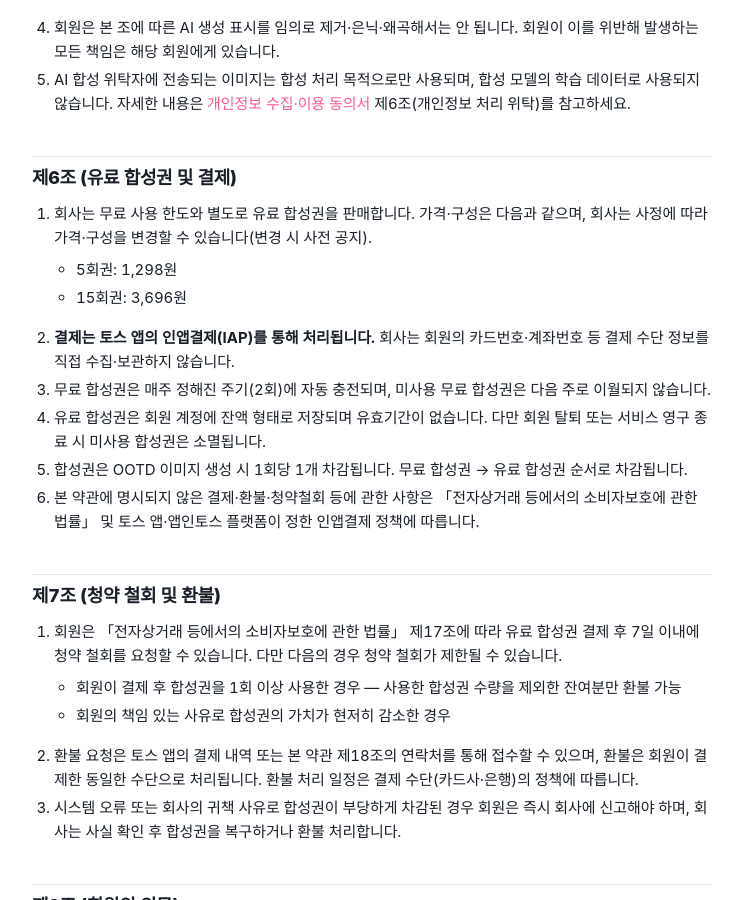
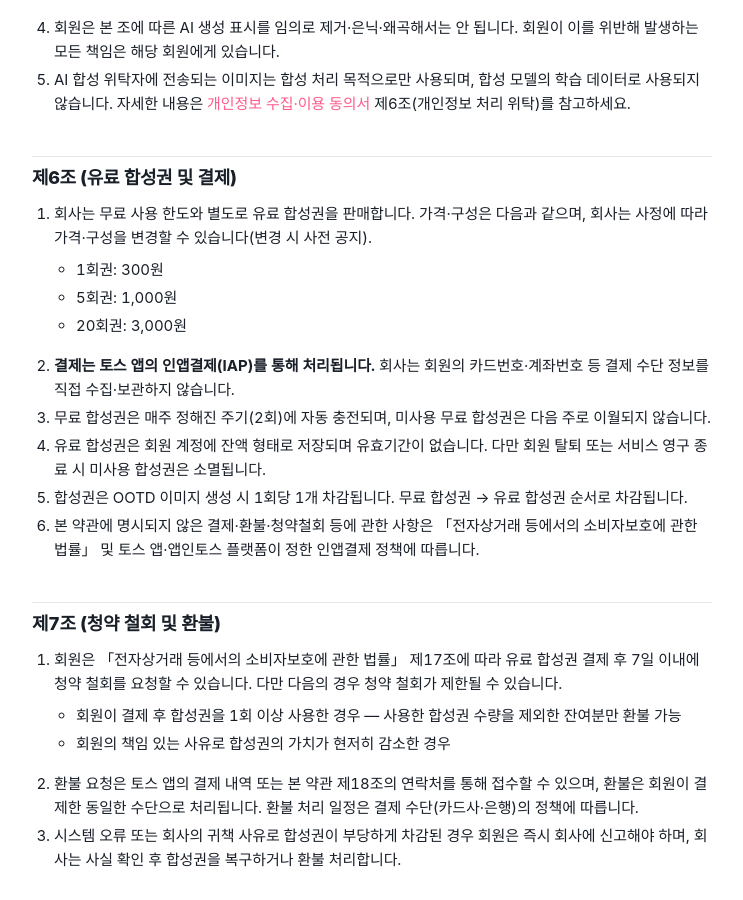
Before and after one commit to kimjaebeom98/pet-ootd-terms, a Jekyll site: the page built from terms.md, in a window 1280 px wide and 900 px high, scrolled down 1828 px. Shown: the whole window, without its empty margins (268-1011 px from the left). Built offline with Jekyll 4.4.1, drawn with Linux system fonts in a browser that asks for light colours; some web fonts are replaced.

Commit message:
IAP pricing: 3-tier (300/1000/3000 KRW)

```diff
--- a/terms.md
+++ b/terms.md
@@ -57,8 +57,9 @@ title: 멍냥오오티디 서비스 이용약관
 ## 제6조 (유료 합성권 및 결제)
 
 1. 회사는 무료 사용 한도와 별도로 유료 합성권을 판매합니다. 가격·구성은 다음과 같으며, 회사는 사정에 따라 가격·구성을 변경할 수 있습니다(변경 시 사전 공지).
-   - 5회권: 1,298원
-   - 15회권: 3,696원
+   - 1회권: 300원
+   - 5회권: 1,000원
+   - 20회권: 3,000원
 2. **결제는 토스 앱의 인앱결제(IAP)를 통해 처리됩니다.** 회사는 회원의 카드번호·계좌번호 등 결제 수단 정보를 직접 수집·보관하지 않습니다.
 3. 무료 합성권은 매주 정해진 주기(2회)에 자동 충전되며, 미사용 무료 합성권은 다음 주로 이월되지 않습니다.
 4. 유료 합성권은 회원 계정에 잔액 형태로 저장되며 유효기간이 없습니다. 다만 회원 탈퇴 또는 서비스 영구 종료 시 미사용 합성권은 소멸됩니다.
```
